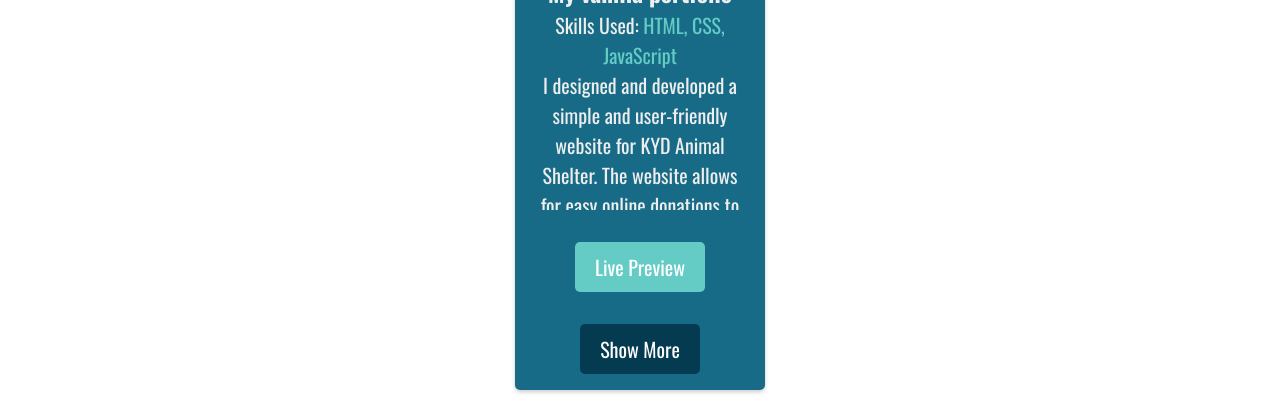
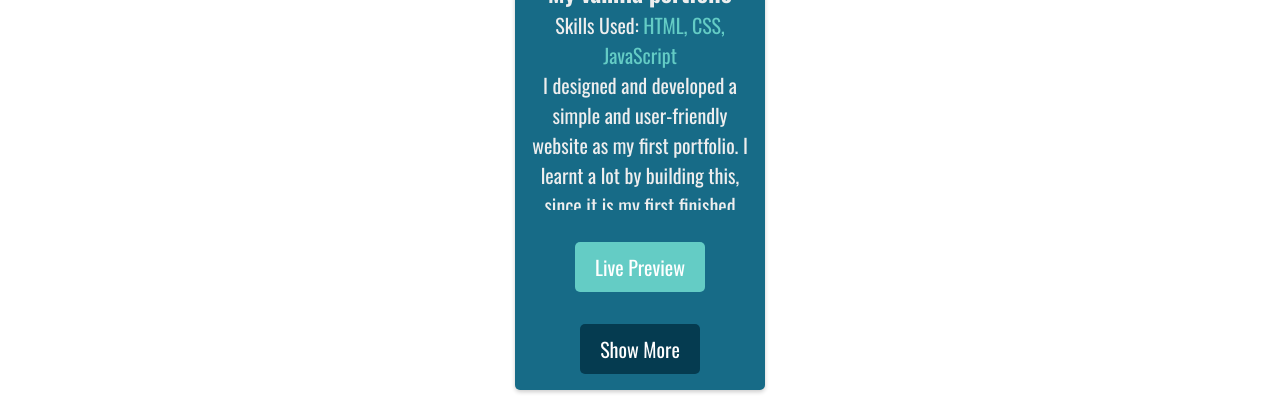
Before and after one commit to abelladius/react-portfolio, a React (Create React App) app: page /react-portfolio/portfolio in a window 1280 px wide. Shown: the part 1212-1632 px from the top of the page. Built offline with nearby package versions, Linux system fonts and the light colour scheme.

Commit message:
Fixed portfolios last item description.

```diff
--- a/src/routes/portfolio/portfolio.page.jsx
+++ b/src/routes/portfolio/portfolio.page.jsx
@@ -36,7 +36,7 @@ const projectsData = [
       {
         title: 'My vanilla portfolio',
         description:
-          'I designed and developed a simple and user-friendly website for KYD Animal Shelter. The website allows for easy online donations to support stray animals. It was a fulfilling project, knowing that the website helps make a positive impact on the lives of these animals.',
+          'I designed and developed a simple and user-friendly website as my first portfolio. I learnt a lot by building this, since it is my first finished project, including semantic HTML and responsive styling.',
         skills: 'HTML, CSS, JavaScript',
         img: Project4,
         link: 'https://abelladius.github.io/static-portfolio/',
```
